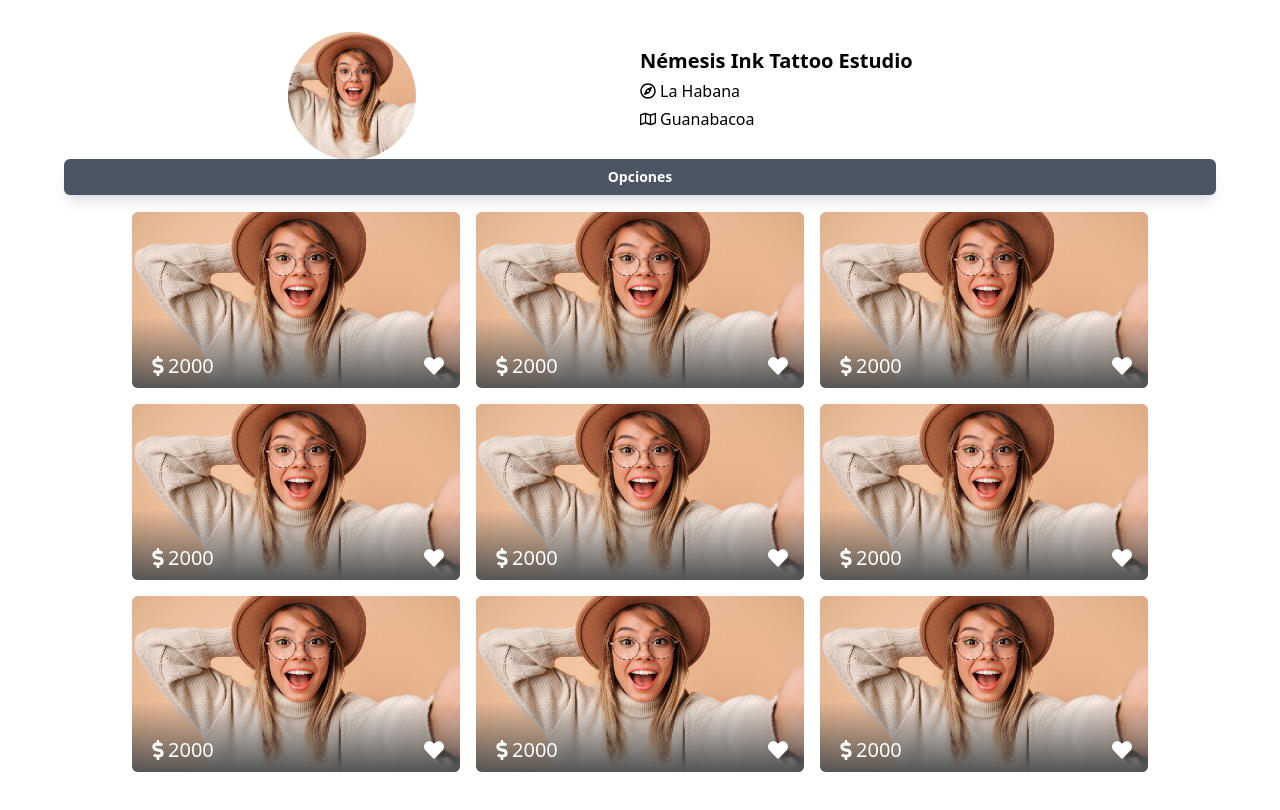
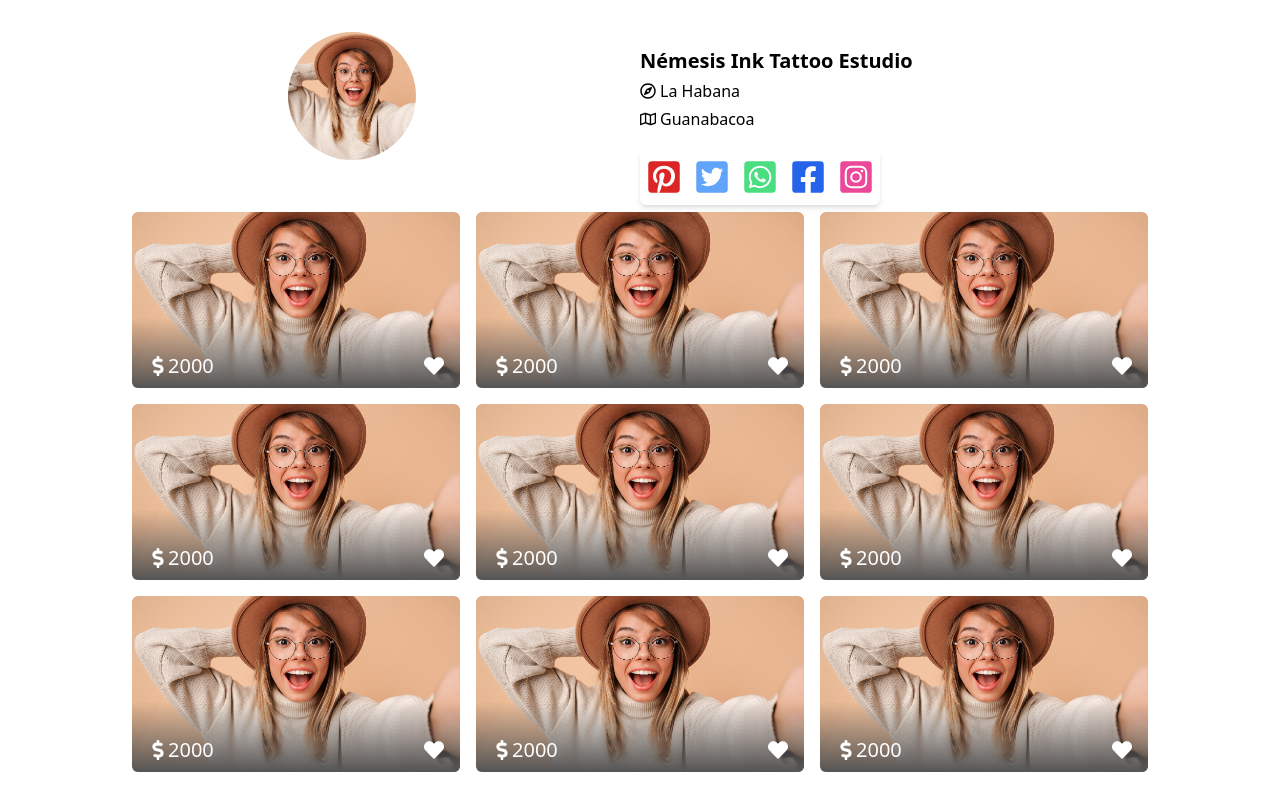
Before and after one commit to AlbeTorres/tatuarte, a React (Create React App) app: page /estudio in a window 1280 px wide. Shown: the top 810 px of the page. Built offline with nearby package versions, Linux system fonts and the light colour scheme.

Commit message:
colores estudio

```diff
--- /dev/null
+++ b/src/components/estudio/Contacto.js
@@ -0,0 +1,27 @@
+import React from "react";
+import {FaPinterestSquare, FaTwitterSquare,
+    FaWhatsappSquare, FaFacebookSquare,FaInstagramSquare} from 'react-icons/fa';
+
+const Contacto = () => {
+  return (
+    <div className="absolute grid grid-cols-5 justify-items-center items-center rounded-md text-4xl right-10 left-10 z-10 text-gray-600 gap-4 contacto-link h-20 px-4 shadow-md md:h-14  md:static md:p-2  ">
+      <a href="">
+        <FaPinterestSquare className="text-red-600 "></FaPinterestSquare>
+      </a>
+      <a href="">
+        <FaTwitterSquare className="text-blue-400  "></FaTwitterSquare>
+      </a>
+      <a href="">
+        <FaWhatsappSquare className="text-green-400  "  ></FaWhatsappSquare>
+      </a>
+      <a href="">
+        <FaFacebookSquare className="text-blue-600  "></FaFacebookSquare>
+      </a>
+      <a href="">
+        <FaInstagramSquare className="text-pink-500   "></FaInstagramSquare>
+      </a>
+    </div>
+  );
+};
+
+export default Contacto;
--- a/src/pages/estudio/Estudio.js
+++ b/src/pages/estudio/Estudio.js
@@ -5,16 +5,17 @@ import {FaRegCompass,FaRegMap, FaPinterestSquare, FaTwitterSquare,
 import './estudio.css'
 import '../../index.css'
 import { Link } from 'react-router-dom';
+import Contacto from '../../components/estudio/Contacto';
 
 const Estudio = ()=>{
 
     const [visible, setVisible]=useState(false);
 
-    const user= true;
+    const user= false;
 
     return (
         <Fragment>
-            <div className="grid grid-cols-2 h-44 items-center estudio-grid-header contenedor estudio-header">
+            <div className="grid grid-cols-2 h-44 items-center estudio-grid-header contenedor estudio-header relative">
                 <figure className='rounded-full w-20 h-20 m-auto md:w-28 md:h-28 lg:w-32 lg:h-32 '>
                     <img src="img/test.jpg" alt="" className='w-full h-full rounded-full object-cover' />
                 </figure>
@@ -31,7 +32,7 @@ const Estudio = ()=>{
 
                 </div>
 
-                    <div className="col-span-2">
+                <div className="col-span-2 md:hidden">
                         { user ?
                         <button className='estudio-btn' onClick={()=>setVisible(!visible)}>
                             Opciones
@@ -39,20 +40,16 @@ const Estudio = ()=>{
                         <button className='estudio-btn' onClick={()=>setVisible(!visible)}>
                             Contactar
                         </button> }
-                    </div>
+                </div>
+                <div className='hidden md:block md:w-60 md:z-20 col-start-2 '>
+                    <Contacto/>
+                </div>
 
 
             </div>
 
           { visible && !user  ?
-          <div className="absolute grid grid-cols-5 justify-items-center items-center rounded-md text-4xl right-10 left-10 z-10 text-gray-600 gap-4 contacto-link h-20  shadow-md">
-                            <a href=""><FaPinterestSquare></FaPinterestSquare></a>
-                            <a href=""><FaTwitterSquare></FaTwitterSquare></a>
-                            <a href=""><FaWhatsappSquare></FaWhatsappSquare></a>
-                            <a href=""><FaFacebookSquare></FaFacebookSquare></a>
-                            <a href=""><FaInstagramSquare></FaInstagramSquare></a>
-
-                        </div>   : null
+           <Contacto/> : null
 
           }
 
```
